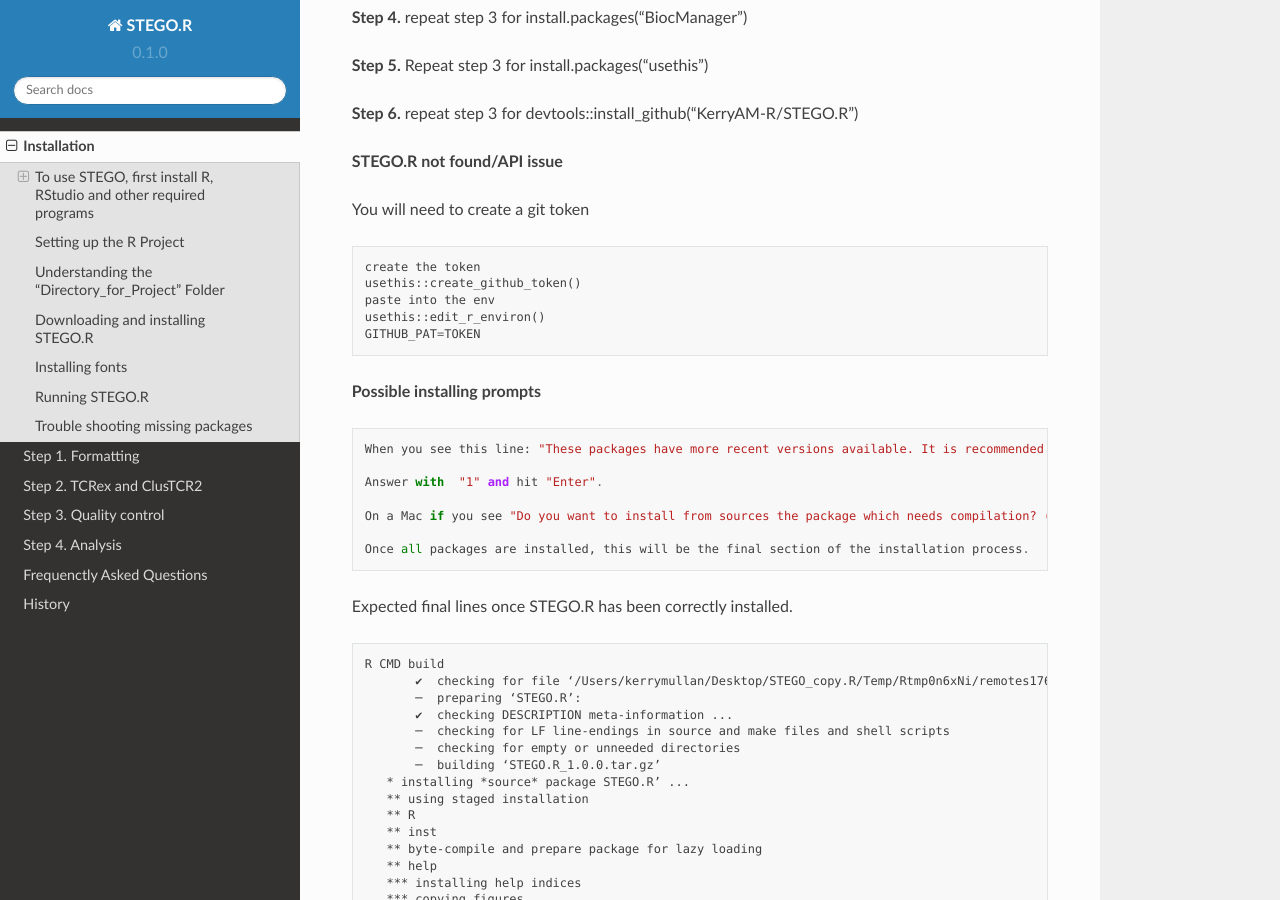
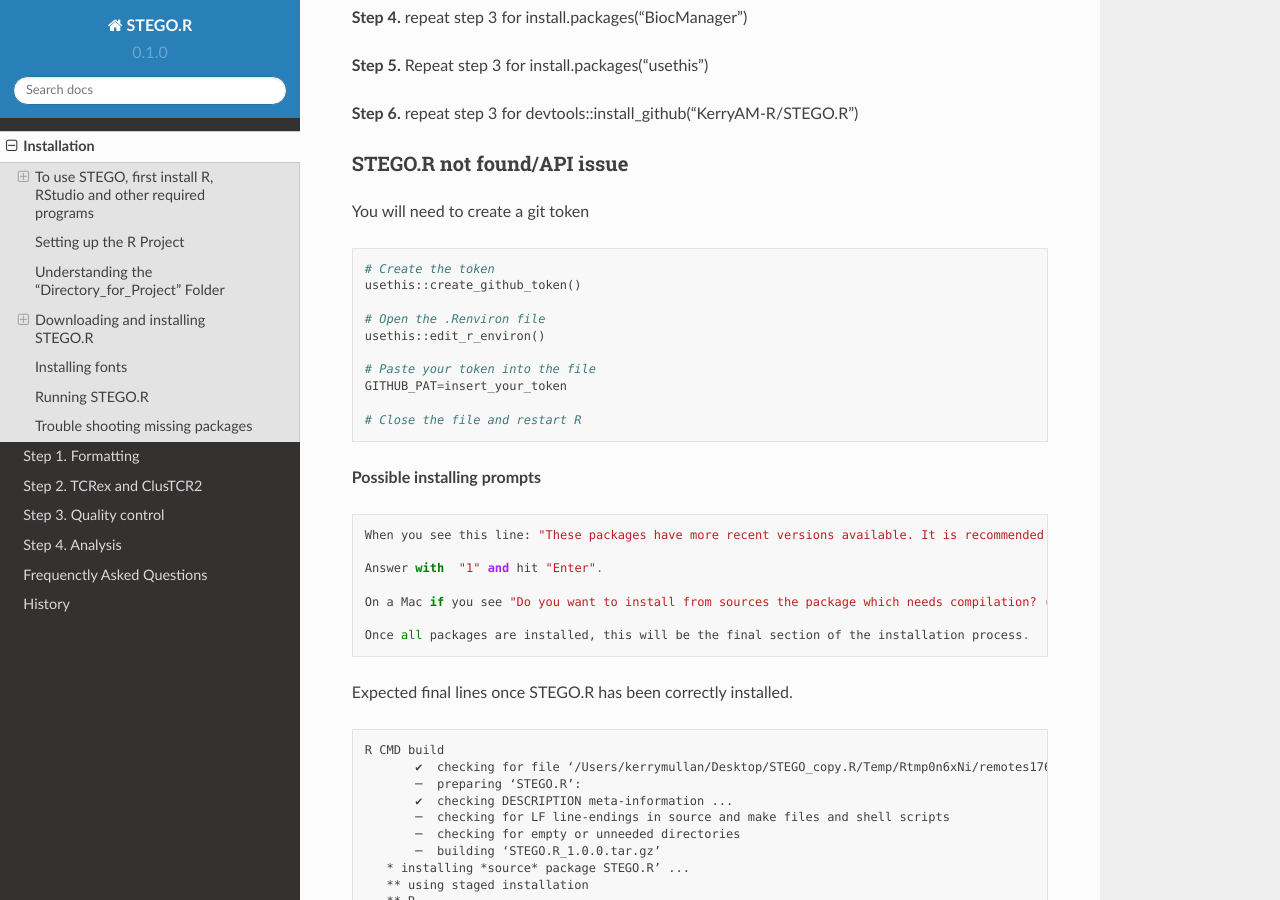
Before and after one commit to KerryAM-R/STEGOR, a Sphinx documentation site: the page built from docs/source/0.installation.rst, in a window 1280 px wide and 900 px high, scrolled down 2827 px. Built offline with Sphinx 7.4.7 and the Read the Docs theme 2.0.0, drawn with Linux system fonts in a browser that asks for light colours.

Commit message:
Update 0.installation.rst

```diff
--- a/docs/source/0.installation.rst
+++ b/docs/source/0.installation.rst
@@ -118,16 +118,22 @@
 **Step 6.** repeat step 3 for devtools::install_github("KerryAM-R/STEGO.R")
 
 **STEGO.R not found/API issue**
+^^^^^^^^^^^^^^^^^^^^^^^^^^^^^^^
 
 You will need to create a git token
 
 ::
 
-      create the token
+      # Create the token
       usethis::create_github_token()
-      paste into the env
+
+      # Open the .Renviron file
       usethis::edit_r_environ()
-      GITHUB_PAT=TOKEN
+
+      # Paste your token into the file
+      GITHUB_PAT=insert_your_token
+
+      # Close the file and restart R
 
 **Possible installing prompts**
 
```
